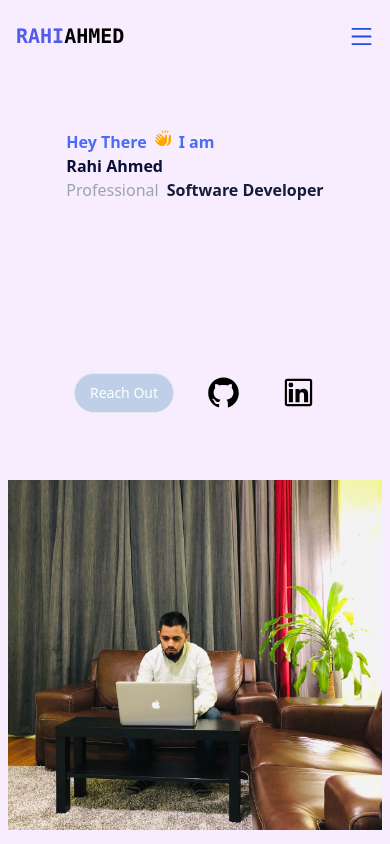
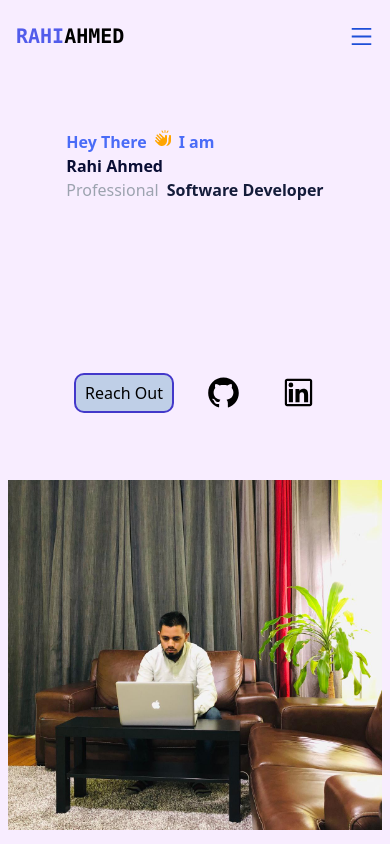
Before and after one commit to hkshakib/innovatesphere, a React (Create React App) app: page / in a window 390 px wide. Shown: the top 844 px of the page. Built offline with nearby package versions, Linux system fonts and the light colour scheme.

Commit message:
fix: Home responsive

```diff
--- a/src/pages/Home.jsx
+++ b/src/pages/Home.jsx
@@ -25,7 +25,7 @@ const Home = () => {
             </div>
 
             <div className="flex basis-[60%]">
-              <h6 className="font-bold text-[#090E34] md:text-[3px] lg:text-[40px] xl:text-[45px] whitespace-nowrap pr-4">
+              <h6 className="font-bold text-[#090E34] md:text-[30px] lg:text-[40px] xl:text-[45px] whitespace-nowrap pr-4">
                 Rahi Ahmed
               </h6>
             </div>
@@ -38,7 +38,7 @@ const Home = () => {
         </div>
         <div className="flex flex-1 lg:basis-[50%] items-center justify-center gap-8 w-[100%]">
           <a href="#footer" className="md:flex">
-            <button className="flex justify-center items-center h-[40px] w-[100px] md:h-[50px] md:w-[150px] lg:leading-7 lg:h-[50px] lg:w-[180px] lg:text-[18px] border lg:border-2 lg:border-indigo-700 rounded-[50px] text-white  lg:text-black bg-[#BFCFE7] lg:bg-[#BFCFE7] hover:bg-[#6E07F3] hover:transition-all duration-700 hover:text-white hover:shadow-lg text-[14px]">
+            <button className="flex justify-center items-center h-[40px] w-[100px] md:h-[50px] md:w-[150px] lg:leading-7 lg:h-[50px] lg:w-[180px] lg:text-[18px] border-2 border-indigo-700 rounded-[10px] lg:rounded-[50px] text-[16px] text-black bg-[#BFCFE7] hover:bg-[#6E07F3] hover:transition-all duration-700 hover:text-white hover:shadow-lg">
               Reach Out
             </button>
           </a>
@@ -70,7 +70,7 @@ const Home = () => {
         className="flex basis-[50%] justify-center items-center"
       >
         <img
-          className="flex p-2 lg:p-0 rounded-[50px] md:rounded-full h-[500px] w-[500px] object-cover"
+          className="flex p-2 lg:p-0 rounded-[50px] lg:rounded-full lg:h-[500px] lg:w-[500px] object-cover"
           src={Avatar}
           alt="Avatar"
         />
```
